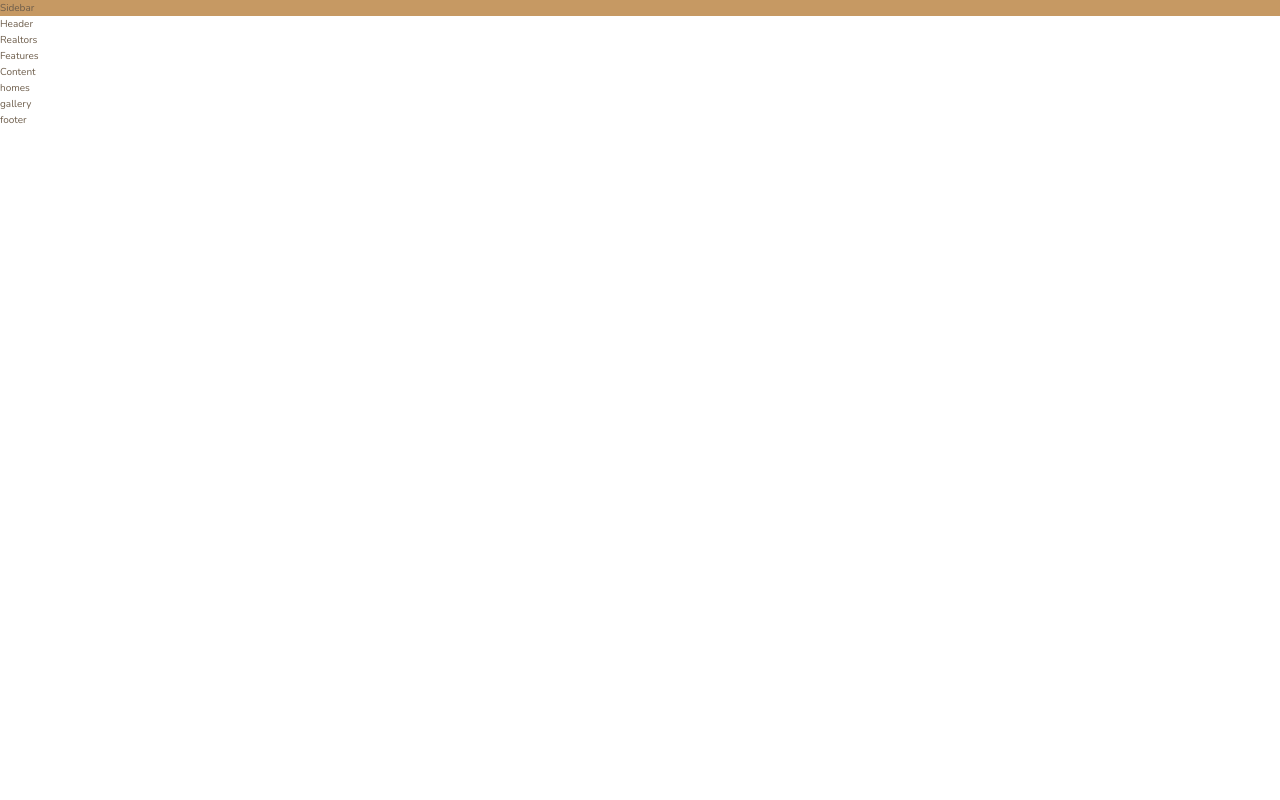
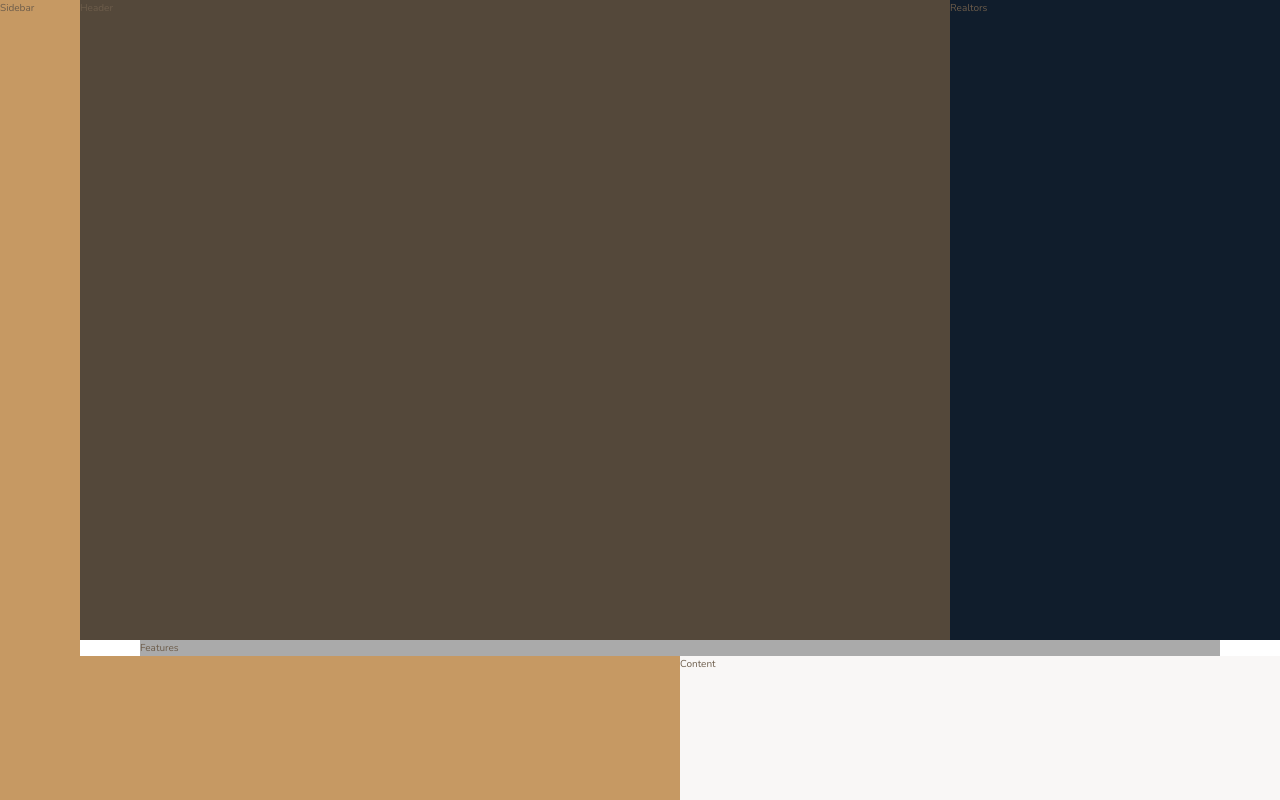
Before and after one commit to Michie1001/whistling-pine, a website: page index.html in a window 1280 px wide. Shown: the top 800 px of the page. Drawn offline with nearby package versions, Linux system fonts and the light colour scheme.

Commit message:
created the overall layout with grid

```diff
--- a/sass/_base.scss
+++ b/sass/_base.scss
@@ -32,3 +32,15 @@ body{
 	font-weight: 300;
 	line-height: 1.6;
 }
+
+.container{
+	display: grid;
+	grid-template-rows: 80vh min-content 40vw repeat(3, min-content); //It's not good practice to name row grid lines cos they usually just take up min content and the remaining space
+	grid-template-columns: [sidebar-start] 8rem [sidebar-end full-start]
+								minmax(6rem, 1fr)
+								[center-start]
+								repeat(8, [col-start]
+									minmax(min-content, 14rem) [col-end])
+								[center-end]
+								minmax(6rem, 1fr) [full-end]; //the [] are for naming grid lines along the column
+}
--- a/sass/_features.scss
+++ b/sass/_features.scss
@@ -1,3 +1,4 @@
 .features {
 	background-color: $color-grey-light-2;
+	grid-column: center-start / center-end;
 }
--- a/sass/_footer.scss
+++ b/sass/_footer.scss
@@ -1,3 +1,4 @@
 .footer {
 	background-color: $color-secondary;
+	grid-column: full-start / full-end;
 }
--- a/sass/_gallery.scss
+++ b/sass/_gallery.scss
@@ -1,3 +1,4 @@
 .gallery{
 	background-color: $color-grey-light-1;
+	grid-column: full-start / full-end;
 }
--- a/sass/_header.scss
+++ b/sass/_header.scss
@@ -1 +1,4 @@
-.background-color: $color-grey-dark-1;
+.header{
+	background-color: $color-grey-dark-1;
+	grid-column: full-start / col-end 6;
+}
--- a/sass/_homes.scss
+++ b/sass/_homes.scss
@@ -1,3 +1,4 @@
 .homes{
 	background-color: $color-secondary;
+	grid-column: center-start / center-end;
 }
--- a/sass/_realtors.scss
+++ b/sass/_realtors.scss
@@ -1,3 +1,4 @@
 .realtors{
 	background-color: $color-secondary;
+	grid-column: col-start 7 / full-end;
 }
--- a/sass/_sidebar.scss
+++ b/sass/_sidebar.scss
@@ -1,3 +1,5 @@
 .sidebar {
 	background-color: $color-primary;
+	grid-column: sidebar-start / sidebar-end;
+	grid-row: 1 / -1;
 }
--- a/sass/_story.scss
+++ b/sass/_story.scss
@@ -1,8 +1,10 @@
 .story{
 	&__pictures{
 		background-color: $color-primary;
+		grid-column: full-start / col-end 4;
 	}
 	&__content{
 		background-color: $color-grey-light-1;
+		grid-column: col-start 5 / full-end;
 	}
 }
```
Also changed, not shown: css/style.css.
